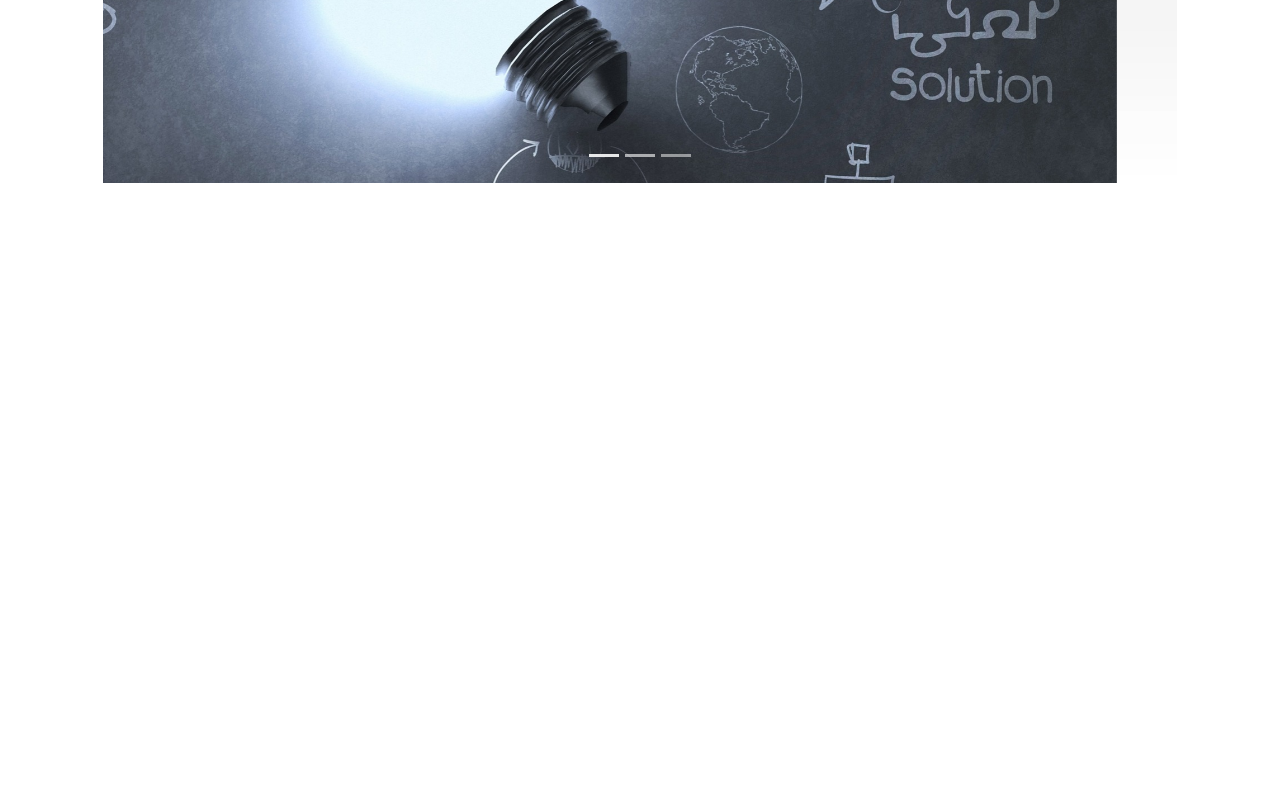
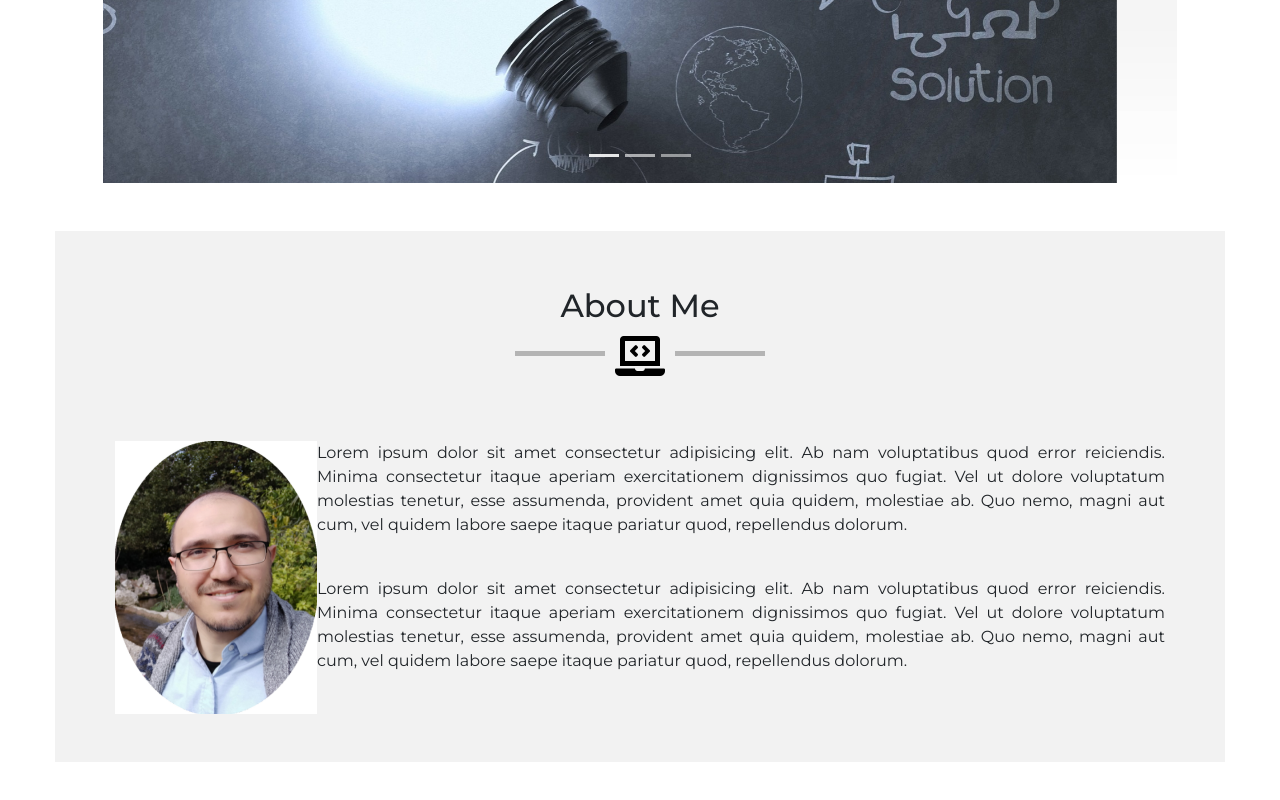
Before and after one commit to Fatihayoz/portfolio, a plain HTML site: page index.html in a window 1280 px wide. Shown: the part 450-1250 px from the top of the page. Before the commit the page ends 800 px from the top, so only its background shows below. Drawn offline with nearby package versions, Linux system fonts and the light colour scheme.

Commit message:
about section added

```diff
--- a/css/style.css
+++ b/css/style.css
@@ -5,3 +5,52 @@ body {
   padding: 55px;
   font-family: "Montserrat", sans-serif;
 }
+
+.about {
+  background-color: #f2f2f2;
+}
+
+.about-text {
+  text-align: justify;
+}
+
+.p-about-text {
+  text-align: center;
+}
+
+.about-mix {
+  display: flex;
+  justify-content: space-around;
+}
+
+.line {
+  border-top: 5px solid black;
+  max-width: 250px;
+  margin: 25px auto;
+}
+
+.icon-gray {
+  color: black;
+  position: relative;
+  bottom: 55px;
+  font-size: 40px;
+  border: 10px solid #f2f2f2;
+  background-color: #f2f2f2;
+}
+
+.icon-white {
+  color: black;
+  position: relative;
+  bottom: 55px;
+  font-size: 40px;
+  border: 10px solid white;
+  background-color: white;
+}
+
+.icons-skills {
+  color: black;
+  position: relative;
+  font-size: 100px;
+  border: 10px solid white;
+  background-color: white;
+}
--- a/index.html
+++ b/index.html
@@ -99,7 +99,11 @@
         </div>
         <div class="carousel-inner">
           <div class="carousel-item active">
-            <img src="/assets/crs1.jpg" class="d-block w-100" alt="think&take-action" />
+            <img
+              src="/assets/crs1.jpg"
+              class="d-block w-100"
+              alt="think&take-action"
+            />
           </div>
           <div class="carousel-item">
             <img src="/assets/crs2.jpg" class="d-block w-100" alt="work" />
@@ -130,6 +134,42 @@
     </section>
     <!--slider ends here-->
 
+    <!--about starts here-->
+    <section class="p-5 text-center about" id="about">
+      <div class="container">
+        <h2 class="mb-2 font-weight-bold mt-2">About Me</h2>
+        <hr class="line" />
+        <i class="fas fa-laptop-code icon-gray"></i>
+        <div class="about-mix">
+          <div class="photo">
+            <img src="assets/banner.png" />
+          </div>
+          <div>
+            <p class="about-text">
+              Lorem ipsum dolor sit amet consectetur adipisicing elit. Ab nam
+              voluptatibus quod error reiciendis. Minima consectetur itaque
+              aperiam exercitationem dignissimos quo fugiat. Vel ut dolore
+              voluptatum molestias tenetur, esse assumenda, provident amet quia
+              quidem, molestiae ab. Quo nemo, magni aut cum, vel quidem labore
+              saepe itaque pariatur quod, repellendus dolorum.
+            </p>
+            <br>
+            <p class="about-text">
+              Lorem ipsum dolor sit amet consectetur adipisicing elit. Ab nam
+              voluptatibus quod error reiciendis. Minima consectetur itaque
+              aperiam exercitationem dignissimos quo fugiat. Vel ut dolore
+              voluptatum molestias tenetur, esse assumenda, provident amet quia
+              quidem, molestiae ab. Quo nemo, magni aut cum, vel quidem labore
+              saepe itaque pariatur quod, repellendus dolorum.
+            </p>
+          </div>
+        </div>
+      </div>
+    </section>
+    <!--about ends here-->
+
+
+
     <script src="src/init.js"></script>
     <script
       src="https://cdn.jsdelivr.net/npm/bootstrap@5.1.0/dist/js/bootstrap.bundle.min.js"
```
Also changed, not shown: assets/banner.png (added).
